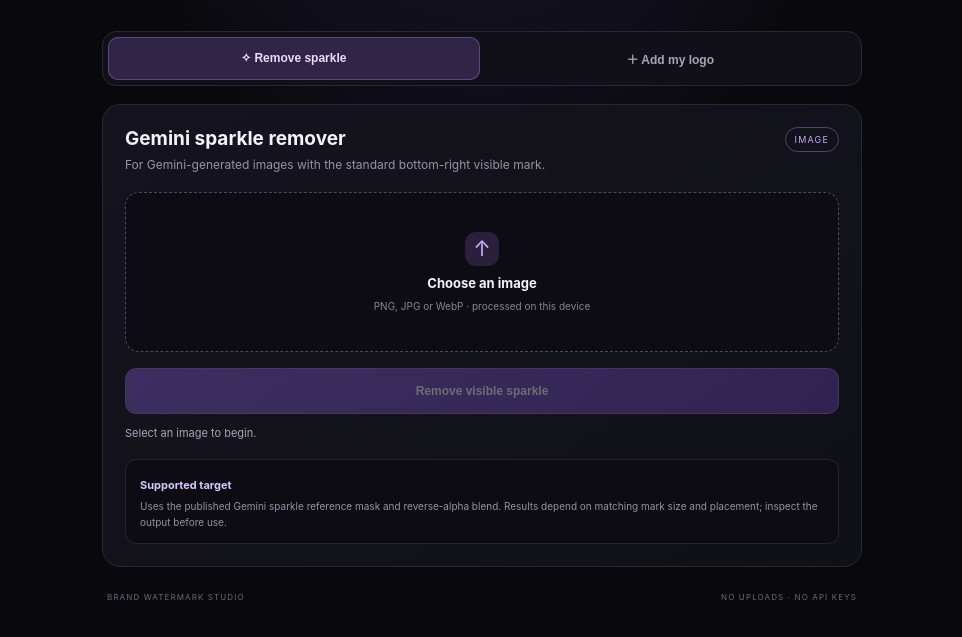
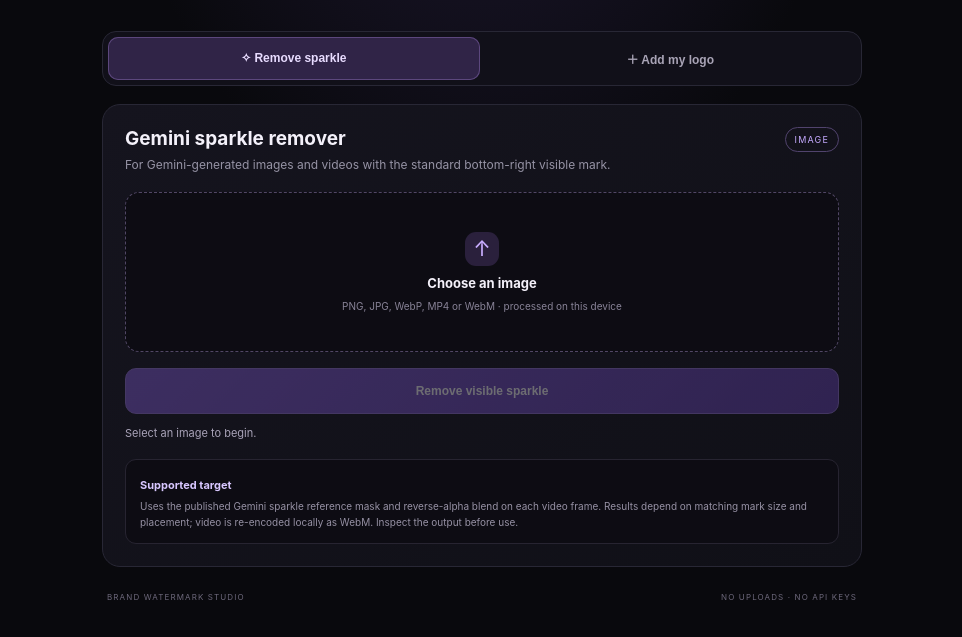
Before and after one commit to chetturukhaleel/brand-watermark-studio, a plain HTML site: page index.html in a window 1280 px wide. Shown: the part 359-996 px from the top of the page, without its empty margins (158-1120 px from the left). Drawn offline with Linux system fonts and the light colour scheme.

Commit message:
Add video removal controls to watermark studio

```diff
--- a/index.html
+++ b/index.html
@@ -2,11 +2,11 @@
 <header class="top"><a class="brand" href="#"><span class="mark">✦</span><span>BRAND<span class="muted"> STUDIO</span><small>WATERMARK WORKSPACE</small></span></a><span class="local"><i></i> LOCAL PROCESSING</span></header>
 <main><section class="hero"><p class="eyebrow">YOUR MEDIA. YOUR BRAND.</p><h1>Make every frame<br><em>yours.</em></h1><p class="sub">Remove the visible Gemini sparkle from supported images, or add your own logo to images and videos. Files stay on this device.</p></section>
 <nav class="tabs"><button class="tab active" data-tab="remove">✧ Remove sparkle</button><button class="tab" data-tab="brand">＋ Add my logo</button></nav>
-<section id="remove" class="panel active"><div class="panelhead"><div><h2>Gemini sparkle remover</h2><p>For Gemini-generated images with the standard bottom-right visible mark.</p></div><span class="pill">IMAGE</span></div>
-<label class="drop"><input id="removeFile" type="file" accept="image/png,image/jpeg,image/webp"><span class="upload">↑</span><b>Choose an image</b><small>PNG, JPG or WebP · processed on this device</small></label>
-<div id="removePreview" class="preview hidden"><div class="previewimg"><img id="beforeImg" alt="Original"><span>ORIGINAL</span></div><div class="previewimg"><img id="afterImg" alt="Processed"><span>RESULT</span></div></div>
+<section id="remove" class="panel active"><div class="panelhead"><div><h2>Gemini sparkle remover</h2><p>For Gemini-generated images and videos with the standard bottom-right visible mark.</p></div><span class="pill">IMAGE</span></div>
+<label class="drop"><input id="removeFile" type="file" accept="image/png,image/jpeg,image/webp,video/mp4,video/webm,video/quicktime"><span class="upload">↑</span><b>Choose an image</b><small>PNG, JPG, WebP, MP4 or WebM · processed on this device</small></label>
+<div id="removePreview" class="preview hidden"><div class="previewimg" id="beforeImageWrap"><img id="beforeImg" alt="Original"><span>ORIGINAL</span></div><div class="previewimg" id="afterImageWrap"><img id="afterImg" alt="Processed"><span>RESULT</span></div><div class="previewimg hidden" id="beforeVideoWrap"><video id="beforeVideo" controls playsinline></video><span>ORIGINAL VIDEO</span></div><div class="previewimg hidden" id="afterVideoWrap"><video id="afterVideo" controls playsinline></video><span>PROCESSED VIDEO</span></div></div>
 <div class="actions"><button id="removeBtn" class="primary" disabled>Remove visible sparkle</button><a id="downloadClean" class="secondary hidden" download="clean-image.png">↓ Save result</a></div><p id="removeStatus" class="status" aria-live="polite">Select an image to begin.</p>
-<div class="note"><b>Supported target</b><p>Uses the published Gemini sparkle reference mask and reverse-alpha blend. Results depend on matching mark size and placement; inspect the output before use.</p></div></section>
+<div class="note"><b>Supported target</b><p>Uses the published Gemini sparkle reference mask and reverse-alpha blend on each video frame. Results depend on matching mark size and placement; video is re-encoded locally as WebM. Inspect the output before use.</p></div></section>
 <section id="brand" class="panel"><div class="panelhead"><div><h2>Your brand on every frame</h2><p>Add a transparent logo to an image or video.</p></div><span class="pill">IMAGE + VIDEO</span></div>
 <label class="drop compact"><input id="mediaFile" type="file" accept="image/*,video/mp4,video/webm,video/quicktime"><span class="upload">↑</span><b>Choose image or video</b><small>PNG, JPG, WebP, MP4 or WebM</small></label>
 <label class="field"><span>Brand logo (transparent PNG recommended)</span><input id="logoFile" type="file" accept="image/png,image/webp,image/svg+xml"></label>
```
